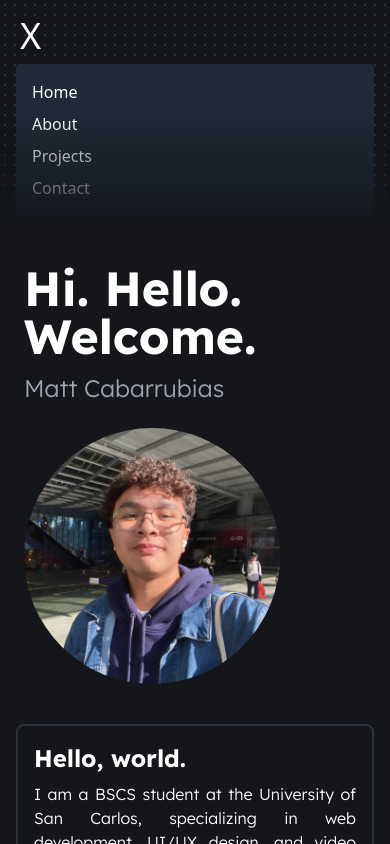
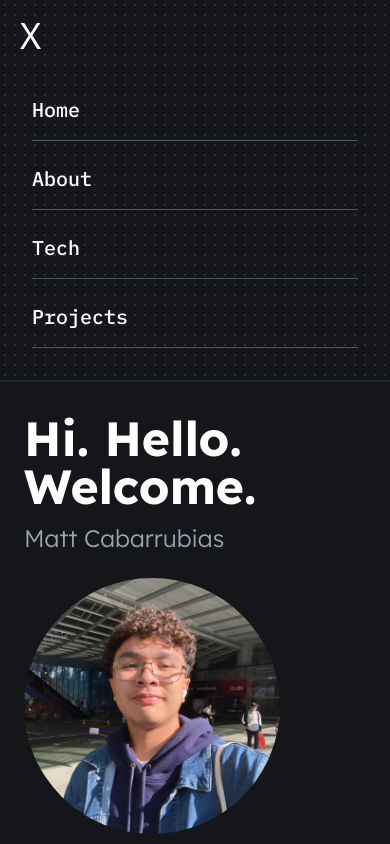
Before and after one commit to devliqht/portfolio, a React (Vite) app: page / in a window 390 px wide. Both pictures are taken after a click on the button "Toggle navigation". Shown: the top 844 px of the page. Built offline with nearby package versions, Linux system fonts and the light colour scheme.

Commit message:
HEADER: Improve mobile view

```diff
--- a/src/App.tsx
+++ b/src/App.tsx
@@ -17,6 +17,7 @@ function App() {
         <ScrollToTop></ScrollToTop>
         <Routes>
           <Route path="/" element={<Hero />} />
+          <Route path="/about" element={<Hero />} />
           <Route path="/projects" element={<Projects />} />
           <Route path="/tech" element={<Tech />} />
         </Routes>
--- a/src/components/Header.tsx
+++ b/src/components/Header.tsx
@@ -6,6 +6,7 @@ import { Link } from "react-router-dom";
 const Header = () => {
     const [menuOpen, setMenuOpen] = useState(false);
     const [isSticky, setIsSticky] = useState(false);
+    const [isMobile, setIsMobile] = useState(false);
 
     useEffect(() => {
       const handleScroll = () => {
@@ -14,20 +15,32 @@ const Header = () => {
       };
 
       window.addEventListener("scroll", handleScroll);
-      return () => window.removeEventListener("scroll", handleScroll);
+
+      const mediaQuery = window.matchMedia("(max-width: 768px)");
+      const handleMediaChange = (e: any) => setIsMobile(e.matches);
+      setIsMobile(mediaQuery.matches);
+      mediaQuery.addEventListener("change", handleMediaChange);
+
+      return () => {
+        window.removeEventListener("scroll", handleScroll);
+        mediaQuery.removeEventListener("change", handleMediaChange);
+      };
     }, []);
 
     const toggleMenu = () => {
         setMenuOpen(!menuOpen);
     };
     return (
-        <header className={`sticky top-0 z-50 p-4 text-white bg-[var(--dblue)] ${isSticky ? "bg-[var(--dblue)]" : "bg-radial-dots" } bg-10px`} style={{
-            maskImage: isSticky
-            ? "none"
-            : "linear-gradient(to bottom, rgba(0, 0, 0, 1) 50%, rgba(0, 0, 0, 0))",
-          WebkitMaskImage: isSticky
-            ? "none"
-            : "linear-gradient(to bottom, rgba(0, 0, 0, 1) 50%, rgba(0, 0, 0, 0))",
+        <header className={`sticky top-0 z-50 p-4 text-white ${isMobile ? 'border-b-2 border-gray-800' : ''} bg-[var(--dblue)] ${isSticky ? "bg-[var(--dblue)]" : "bg-radial-dots" } bg-10px`}
+        style={{
+            maskImage:
+              isSticky || isMobile
+                ? "none"
+                : "linear-gradient(to bottom, rgba(0, 0, 0, 1) 50%, rgba(0, 0, 0, 0))",
+            WebkitMaskImage:
+              isSticky || isMobile
+                ? "none"
+                : "linear-gradient(to bottom, rgba(0, 0, 0, 1) 50%, rgba(0, 0, 0, 0))",
           }}>
             <AnimatedContainer delay={100} from={{opacity: 0, transform: "translateY(-20px)"}} to={{opacity: 1, transform: "translateY(0)"}}>
                 <div className="inner-nav container md:mx-auto flex md:justify-center items-center">
@@ -71,35 +84,35 @@ const Header = () => {
             {/* Mobile Navigation */}
             {menuOpen && (
                 <AnimatedContainer from={{opacity: 0, transform: "translateY(-20px)"}} to={{opacity: 1, transform: "translateY(0)"}}>
-                <div className="transition ease-in-out duration-200 md:hidden mt-2 flex flex-col space-y-2 bg-gray-800 p-4 rounded">
-                    <a
-                        href="#home"
-                        className="text-white hover:text-gray-300"
+                <div className="transition ease-in-out duration-200 md:hidden mt-2 flex flex-col space-y-2 p-4 rounded-xl">
+                    <Link
+                        to="/"
+                        className="text-white hover:text-gray-300 ibm-plex-mono-medium text-xl border-b-[1px] border-gray-600 py-4"
                         onClick={() => setMenuOpen(false)}
                     >
                         Home
-                    </a>
-                    <a
-                        href="#about"
-                        className="text-white hover:text-gray-300"
+                    </Link>
+                    <Link
+                        to="/about"
+                        className="text-white hover:text-gray-300 ibm-plex-mono-medium text-xl border-b-[1px] border-gray-600 py-4"
                         onClick={() => setMenuOpen(false)}
                     >
                         About
-                    </a>
-                    <a
-                        href="#projects"
-                        className="text-white hover:text-gray-300"
+                    </Link>
+                    <Link
+                        to="/tech"
+                        className="text-white hover:text-gray-300 ibm-plex-mono-medium text-xl border-b-[1px] border-gray-600 py-4"
+                        onClick={() => setMenuOpen(false)}
+                    >
+                        Tech
+                    </Link>
+                    <Link
+                        to="/projects"
+                        className="text-white hover:text-gray-300 ibm-plex-mono-medium text-xl border-b-[1px] border-gray-600 py-4"
                         onClick={() => setMenuOpen(false)}
                     >
                         Projects
-                    </a>
-                    <a
-                        href="#contact"
-                        className="text-white hover:text-gray-300"
-                        onClick={() => setMenuOpen(false)}
-                    >
-                        Contact
-                    </a>
+                    </Link>
                 </div>
                 </AnimatedContainer>
             )}
```
